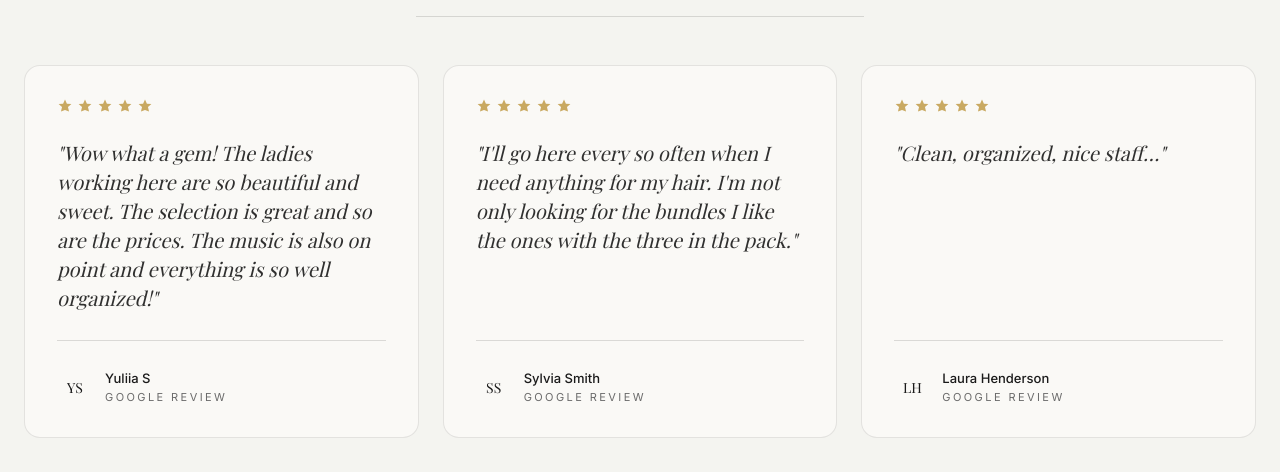
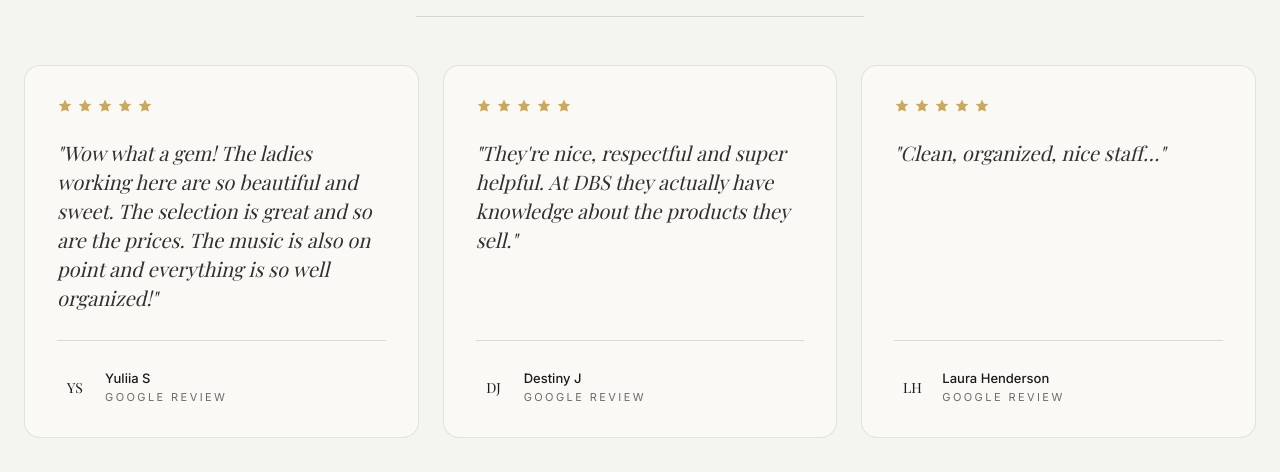
Before and after one commit to TylerIsHim-coder/Diamond, a plain HTML site: page index.html in a window 1280 px wide. Shown: the part 2660-3132 px from the top of the page. Drawn offline with nearby package versions, Linux system fonts and the light colour scheme; a web font is replaced by a local one.

Commit message:
Update Destiny J review copy

```diff
--- a/index.html
+++ b/index.html
@@ -461,7 +461,7 @@
         </figure>
 
         <!-- Review 2 -->
-        <figure class="snap-card flex-none w-[85%] sm:w-[60%] lg:w-auto rounded-2xl border border-charcoal/10 bg-cream p-7 md:p-8 flex flex-col" aria-label="Review by Sylvia Smith">
+        <figure class="snap-card flex-none w-[85%] sm:w-[60%] lg:w-auto rounded-2xl border border-charcoal/10 bg-cream p-7 md:p-8 flex flex-col" aria-label="Review by Destiny J">
           <div class="flex items-center gap-1" aria-label="5 out of 5 stars">
             <svg viewBox="0 0 20 20" class="h-4 w-4 fill-gold" aria-hidden="true"><path d="M10 2l2.39 5.16 5.61.49-4.27 3.7 1.29 5.5L10 14.9l-5.02 1.95 1.29-5.5L2 7.65l5.61-.49z"/></svg>
             <svg viewBox="0 0 20 20" class="h-4 w-4 fill-gold" aria-hidden="true"><path d="M10 2l2.39 5.16 5.61.49-4.27 3.7 1.29 5.5L10 14.9l-5.02 1.95 1.29-5.5L2 7.65l5.61-.49z"/></svg>
@@ -470,13 +470,13 @@
             <svg viewBox="0 0 20 20" class="h-4 w-4 fill-gold" aria-hidden="true"><path d="M10 2l2.39 5.16 5.61.49-4.27 3.7 1.29 5.5L10 14.9l-5.02 1.95 1.29-5.5L2 7.65l5.61-.49z"/></svg>
           </div>
           <blockquote class="mt-6 font-serif italic text-[20px] leading-[1.45] text-charcoal/90 flex-1">
-            "I'll go here every so often when I need anything for my hair. I'm not only looking for the bundles I like the ones with the three in the pack."
+            "They're nice, respectful and super helpful. At DBS they actually have knowledge about the products they sell."
           </blockquote>
           <div class="rule my-7"></div>
           <figcaption class="flex items-center gap-3">
-            <span aria-hidden="true" class="inline-flex h-9 w-9 items-center justify-center rounded-full bg-charcoal/8 font-serif text-[14px] text-charcoal">SS</span>
+            <span aria-hidden="true" class="inline-flex h-9 w-9 items-center justify-center rounded-full bg-charcoal/8 font-serif text-[14px] text-charcoal">DJ</span>
             <div>
-              <p class="text-[13px] font-medium text-charcoal">Sylvia Smith</p>
+              <p class="text-[13px] font-medium text-charcoal">Destiny J</p>
               <p class="text-[11px] uppercase tracking-editorial text-muted">Google Review</p>
             </div>
           </figcaption>
```
